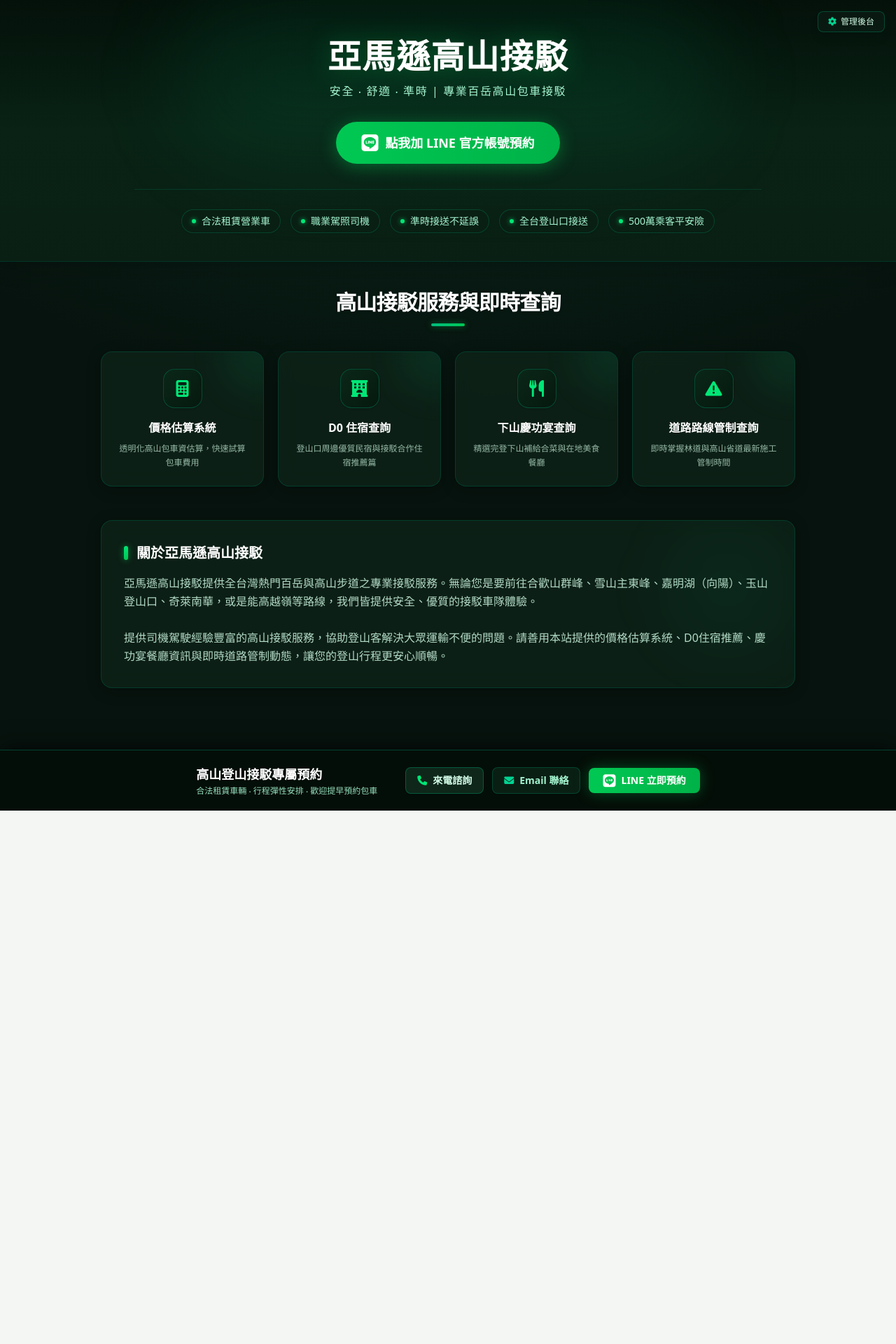
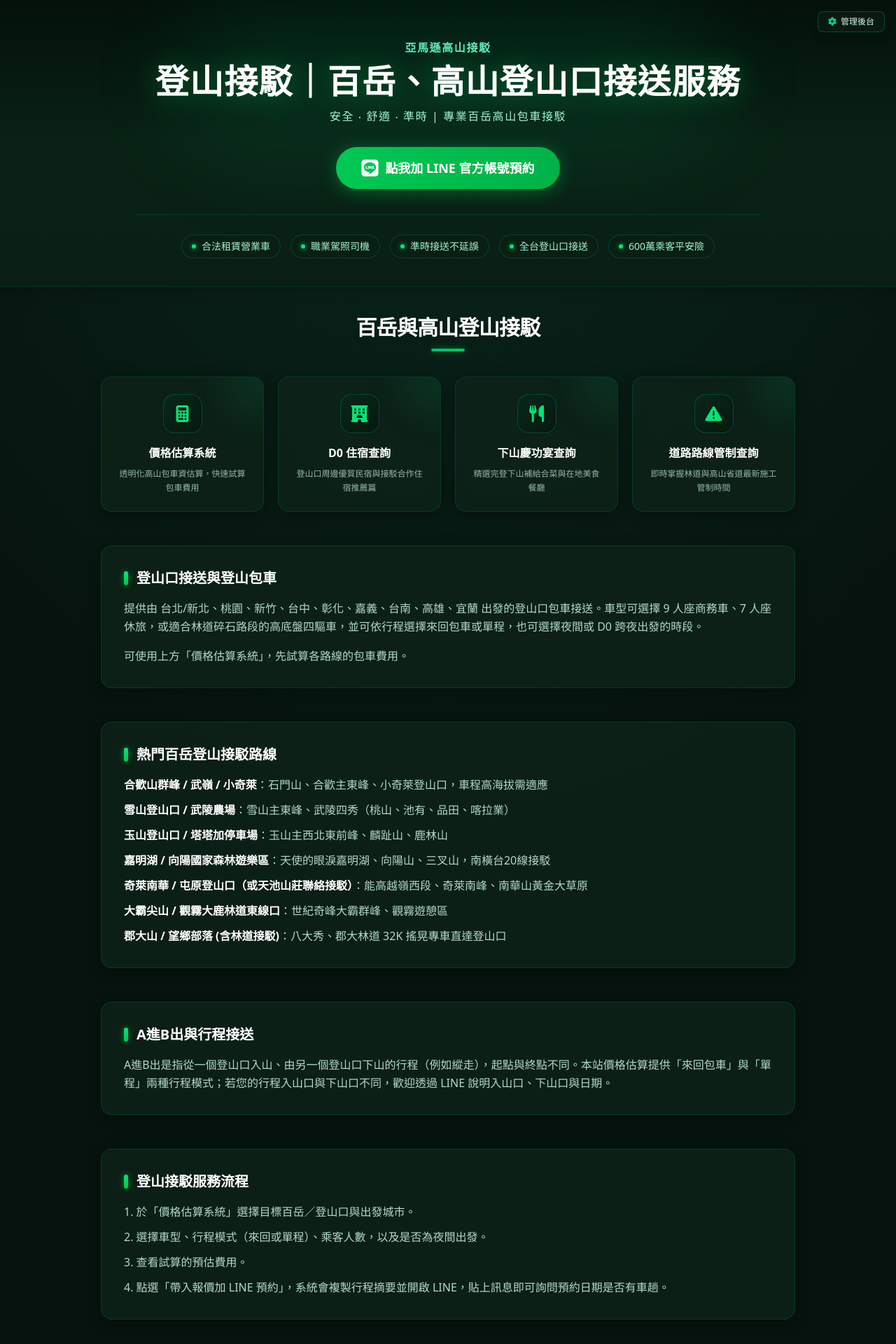
Before and after one commit to transfera920-cloud/AMAZON-transfer2, a React (Vite) app: page / in a window 1280 px wide. Shown: the top 1920 px of the page at 70% size. Before the commit the page ends 1158 px from the top, so only its background shows below. Built offline with nearby package versions, Linux system fonts and the light colour scheme; no server answers; the database is empty.

Commit message:
feat(seo): optimize SEO structure and service content
Update insurance coverage to 6 million, add canonical URLs for SEO, restructure the main heading (H1) for better indexing, and modularize service sections for improved content layout.

```diff
--- a/index.html
+++ b/index.html
@@ -4,10 +4,12 @@
     <meta charset="UTF-8" />
     <meta name="viewport" content="width=device-width, initial-scale=1.0" />
     <title id="seo-title">亞馬遜高山接駁 | 專業百岳包車接駁服務</title>
-    <meta id="seo-desc" name="description" content="亞馬遜高山接駁提供全台灣熱門百岳與高山步道之專業接駁服務。合法租賃營業車、職業駕照司機、500萬乘客平安險，讓您的登山行程更安心順暢。" />
+    <link rel="canonical" href="https://transfer.amazon-hike.com/" />
+    <meta id="seo-desc" name="description" content="亞馬遜高山接駁提供全台灣熱門百岳與高山步道之專業接駁服務。合法租賃營業車、職業駕照司機、600萬乘客平安險，讓您的登山行程更安心順暢。" />
     <meta name="keywords" content="高山接駁, 百岳包車, 亞馬遜高山接駁, 登山口接駁, 合歡山接駁, 雪山接駁, 嘉明湖接駁" />
     <meta property="og:title" content="亞馬遜高山接駁 | 專業百岳包車接駁服務" />
     <meta property="og:description" content="專業百岳高山包車接駁，安全、舒適、準時。" />
+    <meta property="og:url" content="https://transfer.amazon-hike.com/" />
     <meta property="og:type" content="website" />
     <meta name="twitter:card" content="summary_large_image" />
     <!-- FontAwesome 圖示庫 -->
--- a/src/App.tsx
+++ b/src/App.tsx
@@ -23,6 +23,7 @@
 import { D0LodgingModal } from './components/D0LodgingModal';
 import { FeastModal } from './components/FeastModal';
 import { RoadStatusModal } from './components/RoadStatusModal';
+import { TrailheadCharterSection, PopularRoutesSection, OneWayTripSection, ServiceProcessSection } from './components/ServiceSections';
 
 export default function App() {
   // Initialize with local cache for instant paint, then update with Cloud data
@@ -146,16 +147,21 @@
 
       {/* 主要內容區 Main Content */}
       <main className="max-w-5xl mx-auto px-4 py-10 flex-grow w-full">
-        {/* 板塊網格 (高山接駁服務與即時查詢) */}
+        {/* 板塊網格 (百岳與高山登山接駁) */}
         <CardsGrid
-          sectionTitle={siteData.sectionTitle || "高山接駁服務與即時查詢"}
+          sectionTitle={siteData.sectionTitle || "百岳與高山登山接駁"}
           cards={siteData.cards}
           onOpenModal={(modalType) => setActiveModal(modalType)}
         />
 
+        <TrailheadCharterSection />
+        <PopularRoutesSection />
+        <OneWayTripSection />
+        <ServiceProcessSection />
+
         {/* 關於我們區塊 */}
         <AboutSection
-          title={siteData.aboutTitle || "關於亞馬遜高山接駁"}
+          title={siteData.aboutTitle || "關於我們"}
           content={siteData.aboutContent}
         />
       </main>
--- a/src/components/AboutSection.tsx
+++ b/src/components/AboutSection.tsx
@@ -11,10 +11,10 @@
       {/* 裝飾背景柔光 */}
       <div className="absolute top-0 right-0 w-48 h-48 bg-emerald-500/5 rounded-full blur-2xl pointer-events-none"></div>
 
-      <h3 className="text-lg md:text-xl font-bold text-white mb-4 flex items-center relative z-10">
+      <h2 className="text-lg md:text-xl font-bold text-white mb-4 flex items-center relative z-10">
         <span className="w-1.5 h-5 bg-gradient-to-b from-[#00e676] to-[#00c853] rounded-full mr-3 inline-block shadow-[0_0_8px_rgba(0,200,83,0.6)]"></span>
         <span id="about-title">{title}</span>
-      </h3>
+      </h2>
 
       {/* Content paragraphs */}
       <div
--- a/src/components/Header.tsx
+++ b/src/components/Header.tsx
@@ -1,6 +1,7 @@
 import React from 'react';
 import { Settings, ExternalLink } from 'lucide-react';
 import { SiteData } from '../types';
+import { PAGE_H1 } from '../data/seoContent';
 
 interface HeaderProps {
   data: SiteData;
@@ -34,12 +35,20 @@
         <div className="absolute top-0 left-1/2 -translate-x-1/2 w-3/4 max-w-3xl h-56 bg-emerald-500/10 blur-3xl pointer-events-none rounded-full"></div>
 
         <div className="max-w-4xl mx-auto relative z-10">
-          {/* 網站大標題 */}
+          {/* 品牌名稱 (非標題，H1 專注於頁面搜尋主題) */}
+          <p
+            id="site-brand"
+            className="text-emerald-300 text-sm md:text-base tracking-widest mb-3 font-semibold"
+          >
+            {data.siteTitle}
+          </p>
+
+          {/* 網站大標題 (H1：頁面搜尋主題) */}
           <h1
             id="site-title"
             className="text-3xl md:text-5xl font-extrabold tracking-wide mb-3.5 text-white drop-shadow-[0_2px_18px_rgba(0,200,83,0.35)]"
           >
-            {data.siteTitle}
+            {PAGE_H1}
           </h1>
 
           {/* 副標題 / 標語 */}
@@ -81,7 +90,7 @@
               ))
             ) : (
               <span className="px-4 py-1.5 rounded-full bg-[#0a2015]/80 border border-emerald-700/40 text-emerald-200">
-                • 合法租賃營業車 • 職業駕照司機 • 準時接送不延誤 • 500萬乘客險
+                • 合法租賃營業車 • 職業駕照司機 • 準時接送不延誤 • 600萬乘客險
               </span>
             )}
           </div>
--- a/src/components/PriceCalcModal.tsx
+++ b/src/components/PriceCalcModal.tsx
@@ -16,9 +16,9 @@
   estimatedHours: string;
 }
 
-const DEPARTURE_CITIES = ['台北/新北', '桃園', '新竹', '台中', '彰化', '嘉義', '台南', '高雄', '宜蘭'];
+export const DEPARTURE_CITIES = ['台北/新北', '桃園', '新竹', '台中', '彰化', '嘉義', '台南', '高雄', '宜蘭'];
 
-const ROUTES: MountainRoute[] = [
+export const ROUTES: MountainRoute[] = [
   {
     name: '合歡山群峰 / 武嶺 / 小奇萊',
     category: '合歡山系',
--- /dev/null
+++ b/src/components/ServiceSections.tsx
@@ -0,0 +1,60 @@
+import React from 'react';
+import { ROUTES, DEPARTURE_CITIES } from './PriceCalcModal';
+
+interface SectionShellProps {
+  title: string;
+  children: React.ReactNode;
+}
+
+const SectionShell: React.FC<SectionShellProps> = ({ title, children }) => (
+  <section className="bg-[#0e2318]/85 border border-emerald-900/60 rounded-2xl p-6 md:p-8 shadow-[0_4px_20px_rgba(0,0,0,0.3)] backdrop-blur-md mb-12 relative overflow-hidden">
+    <h2 className="text-lg md:text-xl font-bold text-white mb-4 flex items-center relative z-10">
+      <span className="w-1.5 h-5 bg-gradient-to-b from-[#00e676] to-[#00c853] rounded-full mr-3 inline-block shadow-[0_0_8px_rgba(0,200,83,0.6)]"></span>
+      <span>{title}</span>
+    </h2>
+    <div className="text-emerald-100/85 leading-relaxed text-sm md:text-base space-y-4 relative z-10">
+      {children}
+    </div>
+  </section>
+);
+
+export const TrailheadCharterSection: React.FC = () => (
+  <SectionShell title="登山口接送與登山包車">
+    <p>
+      提供由 {DEPARTURE_CITIES.join('、')} 出發的登山口包車接送。車型可選擇 9 人座商務車、7 人座休旅，或適合林道碎石路段的高底盤四驅車，並可依行程選擇來回包車或單程，也可選擇夜間或 D0 跨夜出發的時段。
+    </p>
+    <p>可使用上方「價格估算系統」，先試算各路線的包車費用。</p>
+  </SectionShell>
+);
+
+export const PopularRoutesSection: React.FC = () => (
+  <SectionShell title="熱門百岳登山接駁路線">
+    <ul className="space-y-2.5 list-none">
+      {ROUTES.map((route) => (
+        <li key={route.name}>
+          <span className="font-semibold text-white">{route.name}</span>
+          <span>：{route.description}</span>
+        </li>
+      ))}
+    </ul>
+  </SectionShell>
+);
+
+export const OneWayTripSection: React.FC = () => (
+  <SectionShell title="A進B出與行程接送">
+    <p>
+      A進B出是指從一個登山口入山、由另一個登山口下山的行程（例如縱走），起點與終點不同。本站價格估算提供「來回包車」與「單程」兩種行程模式；若您的行程入山口與下山口不同，歡迎透過 LINE 說明入山口、下山口與日期。
+    </p>
+  </SectionShell>
+);
+
+export const ServiceProcessSection: React.FC = () => (
+  <SectionShell title="登山接駁服務流程">
+    <ol className="space-y-2.5 list-decimal list-inside">
+      <li>於「價格估算系統」選擇目標百岳／登山口與出發城市。</li>
+      <li>選擇車型、行程模式（來回或單程）、乘客人數，以及是否為夜間出發。</li>
+      <li>查看試算的預估費用。</li>
+      <li>點選「帶入報價加 LINE 預約」，系統會複製行程摘要並開啟 LINE，貼上訊息即可詢問預約日期是否有車趟。</li>
+    </ol>
+  </SectionShell>
+);
--- a/src/data/defaultData.ts
+++ b/src/data/defaultData.ts
@@ -9,16 +9,16 @@
   siteTitle: "亞馬遜高山接駁",
   siteSubtitle: "安全 ‧ 舒適 ‧ 準時 | 專業百岳高山包車接駁",
   heroLineText: "點我加 LINE 官方帳號預約",
-  sectionTitle: "高山接駁服務與即時查詢",
-  seoDesc: "亞馬遜高山接駁提供全台灣熱門百岳與高山步道之專業接駁服務。合法租賃營業車、職業駕照司機、500萬乘客平安險，讓您的登山行程更安心順暢。",
+  sectionTitle: "百岳與高山登山接駁",
+  seoDesc: "亞馬遜高山接駁提供全台灣熱門百岳與高山步道之專業接駁服務。合法租賃營業車、職業駕照司機、600萬乘客平安險，讓您的登山行程更安心順暢。",
   features: [
     "合法租賃營業車",
     "職業駕照司機",
     "準時接送不延誤",
     "全台登山口接送",
-    "500萬乘客平安險"
+    "600萬乘客平安險"
   ],
-  aboutTitle: "關於亞馬遜高山接駁",
+  aboutTitle: "關於我們",
   aboutContent: `亞馬遜高山接駁提供全台灣熱門百岳與高山步道之專業接駁服務。無論您是要前往合歡山群峰、雪山主東峰、嘉明湖（向陽）、玉山登山口、奇萊南華，或是能高越嶺等路線，我們皆提供安全、優質的接駁車隊體驗。\n\n提供司機駕駛經驗豐富的高山接駁服務，協助登山客解決大眾運輸不便的問題。請善用本站提供的價格估算系統、D0住宿推薦、慶功宴餐廳資訊與即時道路管制動態，讓您的登山行程更安心順暢。`,
   footerBannerTitle: "高山登山接駁專屬預約",
   footerBannerSub: "合法租賃車輛 ‧ 行程彈性安排 ‧ 歡迎提早預約包車",
--- /dev/null
+++ b/src/data/seoContent.ts
@@ -0,0 +1,6 @@
+/**
+ * 頁面搜尋主題 (H1)。
+ * 固定寫在程式碼中，不受後台「網站大標題」影響；
+ * 後台的「網站大標題」欄位現在作為品牌名稱 (頁首小字與 <title>)。
+ */
+export const PAGE_H1 = '登山接駁｜百岳、高山登山口接送服務';
```
Also changed, not shown: public/robots.txt (added), 1 other file (tests, documents, lock files or other folders).
